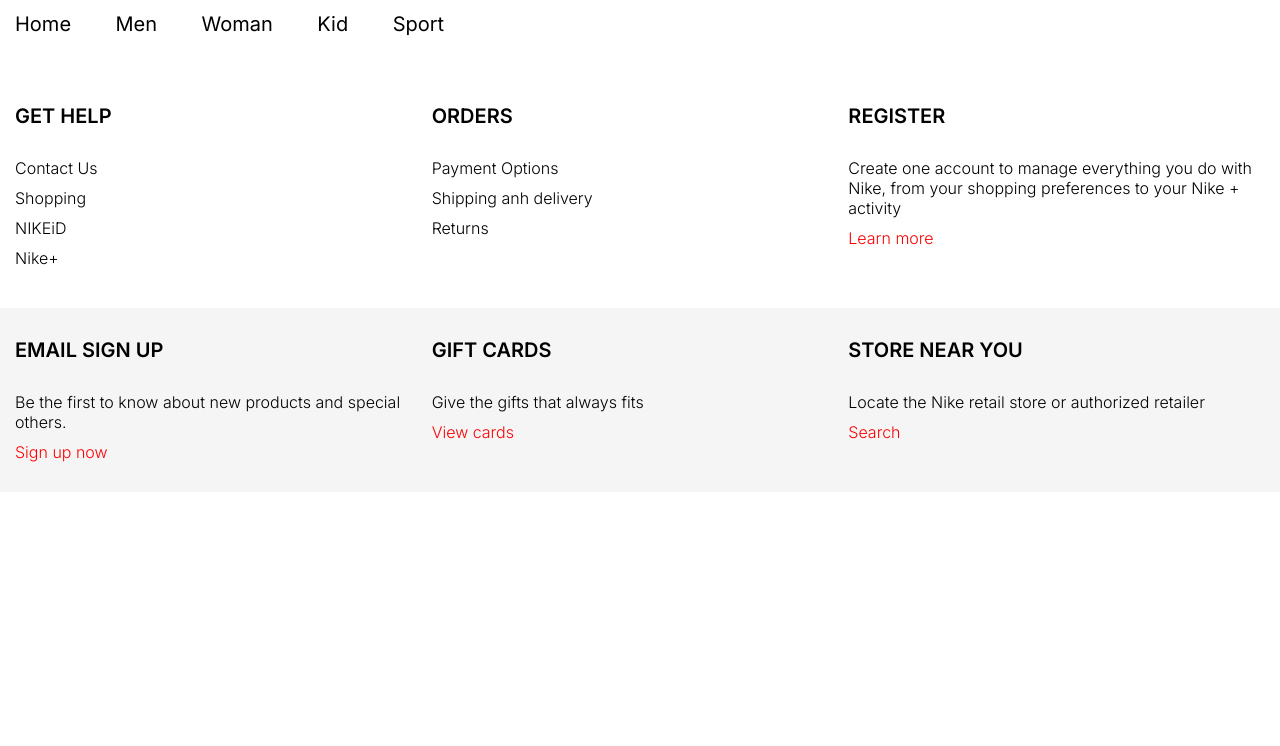
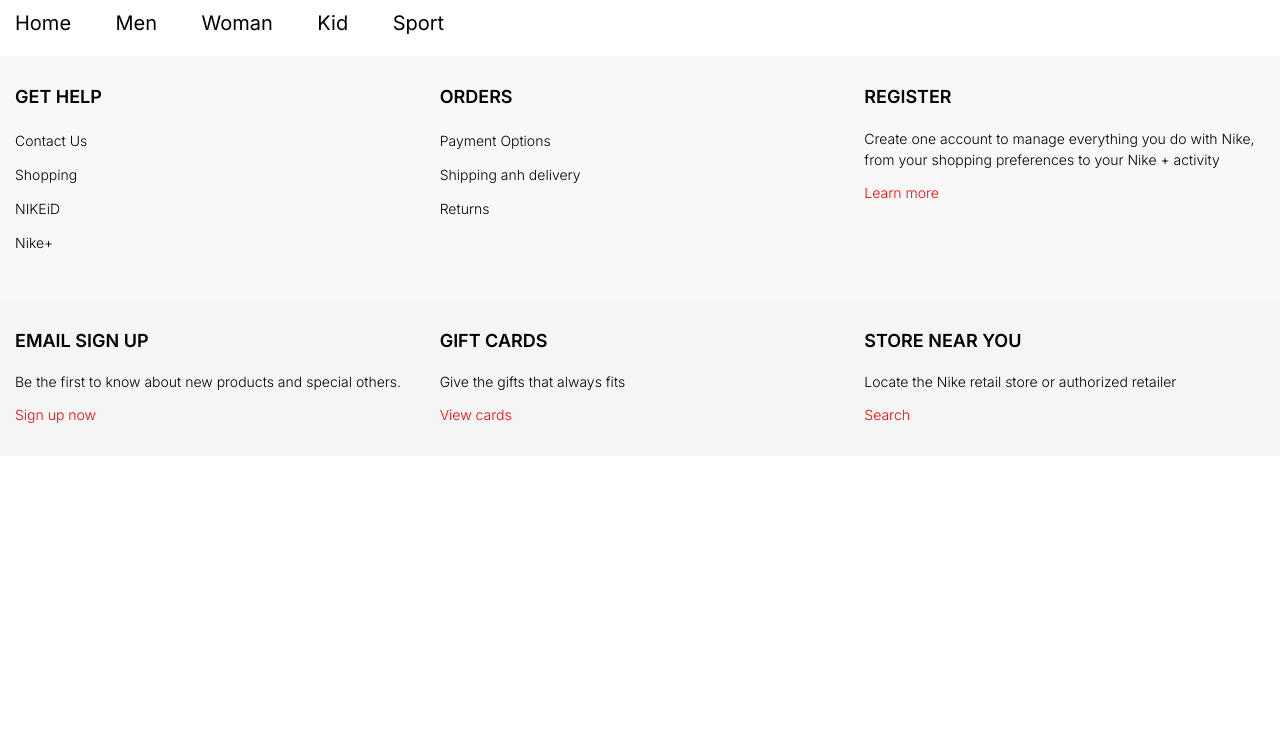
Before and after one commit to nmhieu2201/Capstone__Project__2, a plain HTML site: page index.html in a window 1280 px wide. Shown: the part 54-800 px from the top of the page. Drawn offline with nearby package versions, Linux system fonts and the light colour scheme.

Commit message:
fix footer

```diff
--- a/index.html
+++ b/index.html
@@ -10,6 +10,12 @@
     <link
       href="https://fonts.googleapis.com/css2?family=Inter:wght@300;400;600;700&display=swap"
       rel="stylesheet"
+    />
+    <link
+      href="https://cdn.jsdelivr.net/npm/bootstrap@5.0.2/dist/css/bootstrap.min.css"
+      rel="stylesheet"
+      integrity="sha384-EVSTQN3/azprG1Anm3QDgpJLIm9Nao0Yz1ztcQTwFspd3yD65VohhpuuCOmLASjC"
+      crossorigin="anonymous"
     />
     <link rel="stylesheet" href="./css/style.min.css" />
   </head>
@@ -34,7 +40,7 @@
           </div>
         </div>
       </div>
-      <div class="navbar">
+      <div class="navbar-bottom">
         <div class="container">
           <a href="#">Home</a>
           <a href="#">Men</a>
@@ -44,6 +50,9 @@
         </div>
       </div>
     </header>
+    <div class="slider">
+      <div class="container"></div>
+    </div>
     <footer class="footer">
       <div class="top">
         <div class="container">
@@ -67,7 +76,10 @@
             </div>
             <div class="item-register">
               <h4>Register</h4>
-              <p class="des">Create one account to manage everything you do with Nike, from your shopping preferences to your Nike +  activity</p>
+              <p class="des">
+                Create one account to manage everything you do with Nike, from
+                your shopping preferences to your Nike + activity
+              </p>
               <a href="">Learn more</a>
             </div>
           </div>
@@ -95,5 +107,10 @@
         </div>
       </div>
     </footer>
+    <script
+      src="https://cdn.jsdelivr.net/npm/bootstrap@5.0.2/dist/js/bootstrap.bundle.min.js"
+      integrity="sha384-MrcW6ZMFYlzcLA8Nl+NtUVF0sA7MsXsP1UyJoMp4YLEuNSfAP+JcXn/tWtIaxVXM"
+      crossorigin="anonymous"
+    ></script>
   </body>
 </html>
--- a/scss/layout/_footer.scss
+++ b/scss/layout/_footer.scss
@@ -2,11 +2,9 @@
 @import "../helpers/variable";
 
 .footer {
-    padding: 50px 0;
-
     .top {
-        padding-bottom: 30px;
-
+        padding: 30px 0;
+        background-color: $bg-4th;
         .container {
             .row {
                 display: grid;
@@ -14,19 +12,20 @@
 
                 .top-item {
                     h4 {
-                        @include text ($text-fz-2xl, $text-fw-semibold, $text-color-primary);
-                        margin-bottom: 30px;
+                        @include text ($text-fz-xl, $text-fw-semibold, $text-color-primary);
+                        margin-bottom: 20px;
                         text-transform: uppercase;
                     }
 
                     ul {
+                        padding-left: 0;
                         li {
                             list-style-type: none;
                             margin-bottom: 10px;
 
                             a {
                                 text-decoration: none;
-                                @include text($text-fz-md, $text-fw-light, $text-color-primary);
+                                @include text($text-fz-sm, $text-fw-light, $text-color-primary);
 
                                 &:hover {
                                     color: $text-color-5th;
@@ -38,18 +37,18 @@
 
                 .item-register {
                     h4 {
-                        @include text ($text-fz-2xl, $text-fw-semibold, $text-color-primary);
-                        margin-bottom: 30px;
+                        @include text ($text-fz-xl, $text-fw-semibold, $text-color-primary);
+                        margin-bottom: 20px;
                         text-transform: uppercase;
                     }
 
                     .des {
-                        @include text($text-fz-md, $text-fw-light, $text-color-primary);
+                        @include text($text-fz-sm, $text-fw-light, $text-color-primary);
                         margin-bottom: 10px;
                     }
 
                     a {
-                        @include text($text-fz-md, $text-fw-light, $text-color-5th);
+                        @include text($text-fz-sm, $text-fw-light, $text-color-5th);
                         text-decoration: none;
                     }
                 }
@@ -68,18 +67,18 @@
 
                 .bottom-item {
                     h4 {
-                        @include text ($text-fz-2xl, $text-fw-semibold, $text-color-primary);
-                        margin-bottom: 30px;
+                        @include text ($text-fz-xl, $text-fw-semibold, $text-color-primary);
+                        margin-bottom: 20px;
                         text-transform: uppercase;
                     }
 
                     p {
-                        @include text($text-fz-md, $text-fw-light, $text-color-primary);
+                        @include text($text-fz-sm, $text-fw-light, $text-color-primary);
                         margin-bottom: 10px;
                     }
 
                     a {
-                        @include text($text-fz-md, $text-fw-light, $text-color-5th);
+                        @include text($text-fz-sm, $text-fw-light, $text-color-5th);
                         text-decoration: none;
                     }
                 }
--- a/scss/layout/_header.scss
+++ b/scss/layout/_header.scss
@@ -15,6 +15,7 @@
             }
             .cart {
                 display: flex;
+                justify-content: flex-start !important;
                 align-items: center;
                 .cart-shop {
                     img{}
@@ -34,7 +35,7 @@
             }
         }
     }
-    .navbar {
+    .navbar-bottom {
         padding: 18px 0;
         .container {
             a {
```
Also changed, not shown: css/detail.css, css/detail.min.css, css/home.css, css/home.min.css, css/register.css, css/register.min.css, css/style.css, css/style.min.css.
